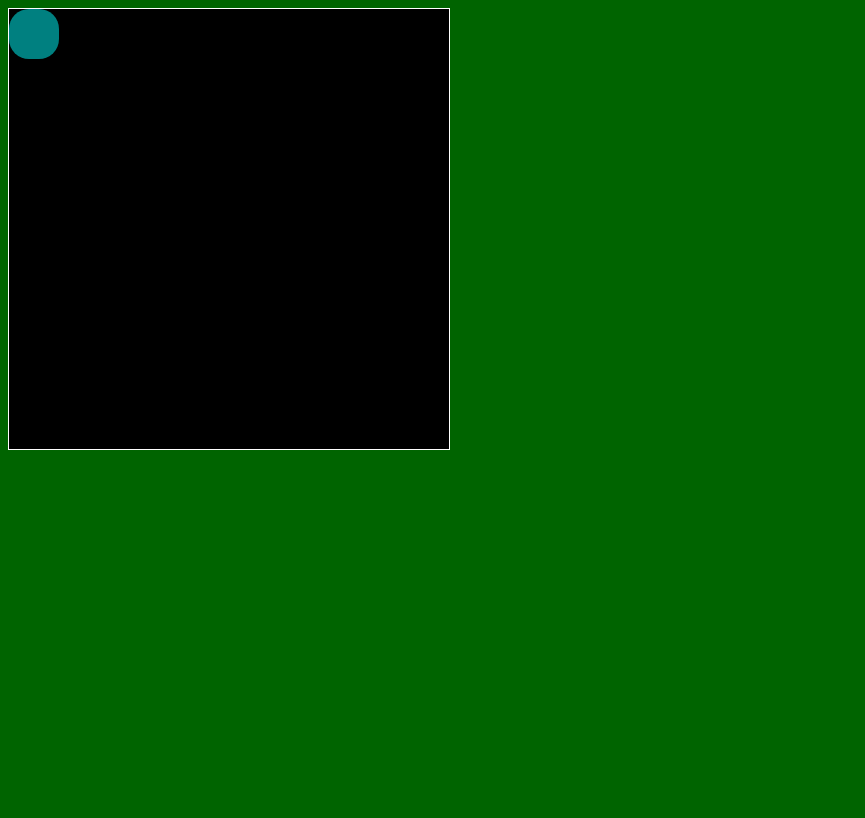
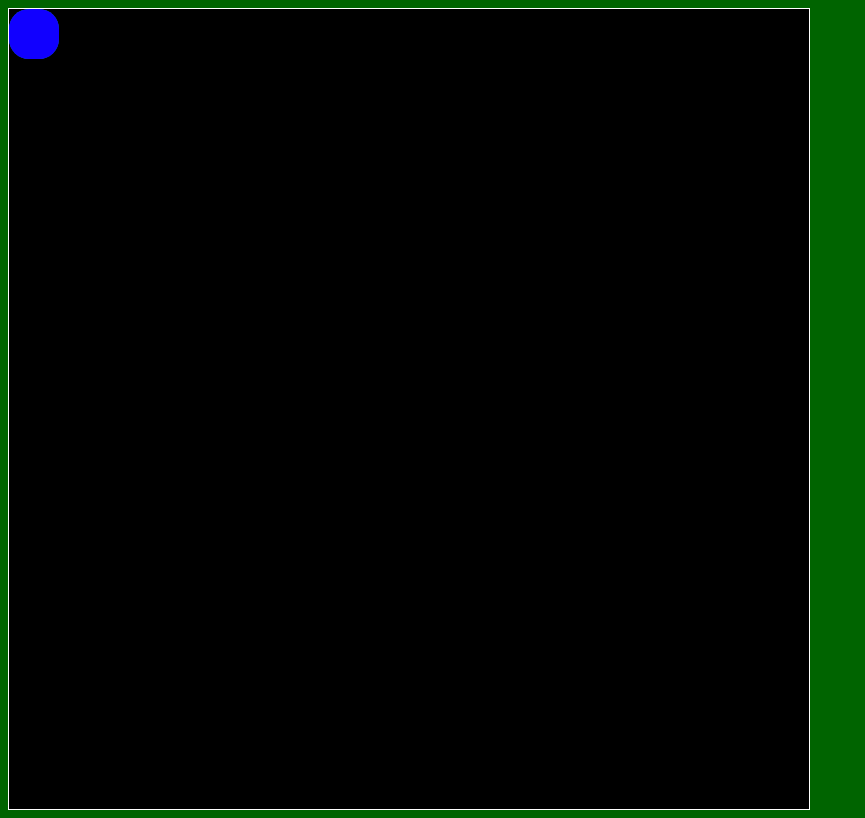
Before and after one commit to diegoroundy/diegoroundy.github.io, a plain HTML site: page asd-projects/walker/index.html in a window 1280 px wide. Shown: the whole page, without its empty margins (0-865 px from the left). Drawn offline with Linux system fonts and the light colour scheme.

Commit message:
finished walker

```diff
--- a/asd-projects/walker/index.css
+++ b/asd-projects/walker/index.css
@@ -4,14 +4,13 @@ body {
 }
 
 #board {
-  width: 440px;
-  height: 440px;
+  width: 800px;
+  height: 800px;
   border: 1px solid white;
   background-color: black;
   position: relative;
 }
-
-#walker {
+#walker1 {
   background-color: teal;
   width: 50px;
   height: 50px;
@@ -20,3 +19,10 @@ body {
 /*   left: 100px; */  /* Uncomment if you want to set a "starting" position */
 /*   top: 100px;  */  /* Uncomment if you want to set a "starting" position */
 }
+#walker2{
+  background-color: rgb(17, 0, 255);
+  width: 50px;
+  height: 50px;
+  border-radius: 20px;
+  position: absolute;
+}
--- a/asd-projects/walker/index.html
+++ b/asd-projects/walker/index.html
@@ -12,7 +12,8 @@
 
   <body>
     <div id='board'>
-      <div id='walker'></div>
+      <div id='walker1'></div>
+      <div id='walker2'></div>
     </div>
   </body>
 </html>
--- a/asd-projects/walker/index.js
+++ b/asd-projects/walker/index.js
@@ -8,7 +8,14 @@ function runProgram(){
   ////////////////////////////////////////////////////////////////////////////////
 
   // Constant Variables
-
+  var WALKER1 = $("#walker1");
+  var WALKER2 = $("#walker2");
+  var WALKER_WIDTH = $("#walker1").width();
+  var WALKER_HEIGHT = $("#walker1").height();
+  var WALKER2_WIDTH = $("#walker2").width();
+  var WALKER2_HEIGHT = $("#walker2").height();
+  var BOARD_WIDTH = $("#board").width();
+  var BOARD_HEIGHT = $("#board").height();
   var FRAME_RATE = 60;
   var FRAMES_PER_SECOND_INTERVAL = 1000 / FRAME_RATE;
   var KEY = {
@@ -16,6 +23,10 @@ function runProgram(){
     "UP": 38,
     "RIGHT": 39,
     "DOWN": 40,
+    "W": 87,
+    "A": 65,
+    "S": 83,
+    "D": 68,
   };
   // Game Item Objects
 
@@ -28,6 +39,11 @@ function runProgram(){
   var positionY = 0;
   var speedX = 0;
   var speedY = 0;
+  var positionX2 = 0;
+  var positionY2 = 0;
+  var speedX2 = 0;
+  var speedY2 = 0;
+
   ////////////////////////////////////////////////////////////////////////////////
   ///////////////////////// CORE LOGIC ///////////////////////////////////////////
   ////////////////////////////////////////////////////////////////////////////////
@@ -39,9 +55,9 @@ function runProgram(){
   function newFrame() {
     repositionGameItem();
     redrawGameItem();
-
+    borderLimit();
+    collide(WALKER1, WALKER2);
   }
-
   /*
   Called in response to events.
   */
@@ -58,6 +74,18 @@ function runProgram(){
     else if (event.which === KEY.DOWN){
       speedY = 5;
     }
+    else if (event.which === KEY.W){
+      speedY2 = -5;
+    }
+    else if (event.which === KEY.A){
+      speedX2 = -5;
+    }
+    else if (event.which === KEY.S){
+      speedY2 = 5;
+    }
+    else if (event.which === KEY.D){
+      speedX2 = 5;
+    }
   }
 
   ////////////////////////////////////////////////////////////////////////////////
@@ -68,21 +96,72 @@ function runProgram(){
   function endGame() {
     // stop the interval timer
     clearInterval(interval);
-
     // turn off event handlers
     $(document).off();
   }
   function repositionGameItem(){
     positionX += speedX;
     positionY += speedY;
+    positionX2 += speedX2;
+    positionY2 += speedY2;
   }
   function redrawGameItem(){
-    $("#walker").css("top", positionY);
-    $("#walker").css("left", positionX);
+    WALKER1.css("top", positionY);
+    WALKER1.css("left", positionX);
+    WALKER2.css("top", positionY2);
+    WALKER2.css("left", positionX2);
   }
   function handleKeyUp(event){
     speedX = 0;
     speedY = 0;
+    speedX2 = 0;
+    speedY2 = 0;
 
   }
+  function borderLimit(){
+    if (positionX > BOARD_WIDTH - WALKER_WIDTH){
+      positionX = BOARD_WIDTH - WALKER_WIDTH;
+    }
+    else if (positionX < 0){
+      positionX = 0;
+    }
+    else if (positionY > BOARD_HEIGHT - WALKER_HEIGHT){
+      positionY = BOARD_HEIGHT - WALKER_HEIGHT;
+    }
+    else if (positionY < 0){
+      positionY = 0;
+    }
+    else if (positionX2 > BOARD_WIDTH - WALKER2_WIDTH){
+      positionX2 = BOARD_WIDTH - WALKER2_WIDTH;
+    }
+    else if (positionX2 < 0){
+      positionX2 = 0;
+    }
+    else if (positionY2 > BOARD_HEIGHT - WALKER2_HEIGHT){
+      positionY2 = BOARD_HEIGHT - WALKER2_HEIGHT;
+    }
+    else if (positionY2 < 0){
+      positionY2 = 0;
+    }
+  };
+  // 3rd challenge code.
+    function collide(walker1, walker2){
+      walker1.leftX = walker1.positionX;
+      walker1.rightX = walker1.positionX + WALKER_WIDTH;
+      walker1.topY = walker1.positionY;
+      walker1.bottomY = walker1.positionY + WALKER_HEIGHT;
+
+      walker2.leftX = walker2.positionX2;
+      walker2.rightX = walker2.positionX2 + WALKER2_WIDTH;
+      walker2.topY = walker2.positionY2;
+      walker2.bottomY = walker2.positionY2 + WALKER2_HEIGHT;
+
+     if (walker2.rightX > walker1.leftX
+      && walker2.leftX < walker1.rightX &&
+      walker2.bottomY > walker1.topY &&
+      walker2.topY < walker1.bottomY){
+        console.log("collision");
+     }
+    }
+
 }
```
